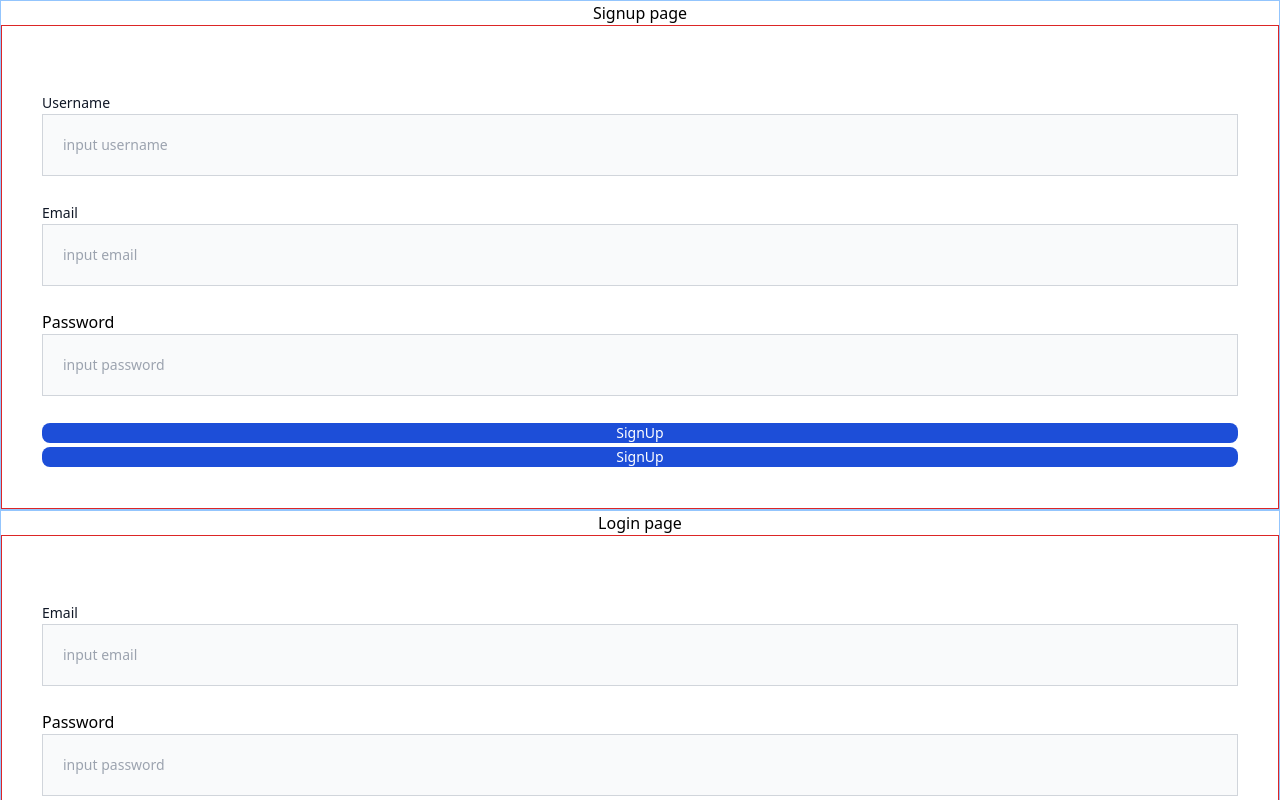
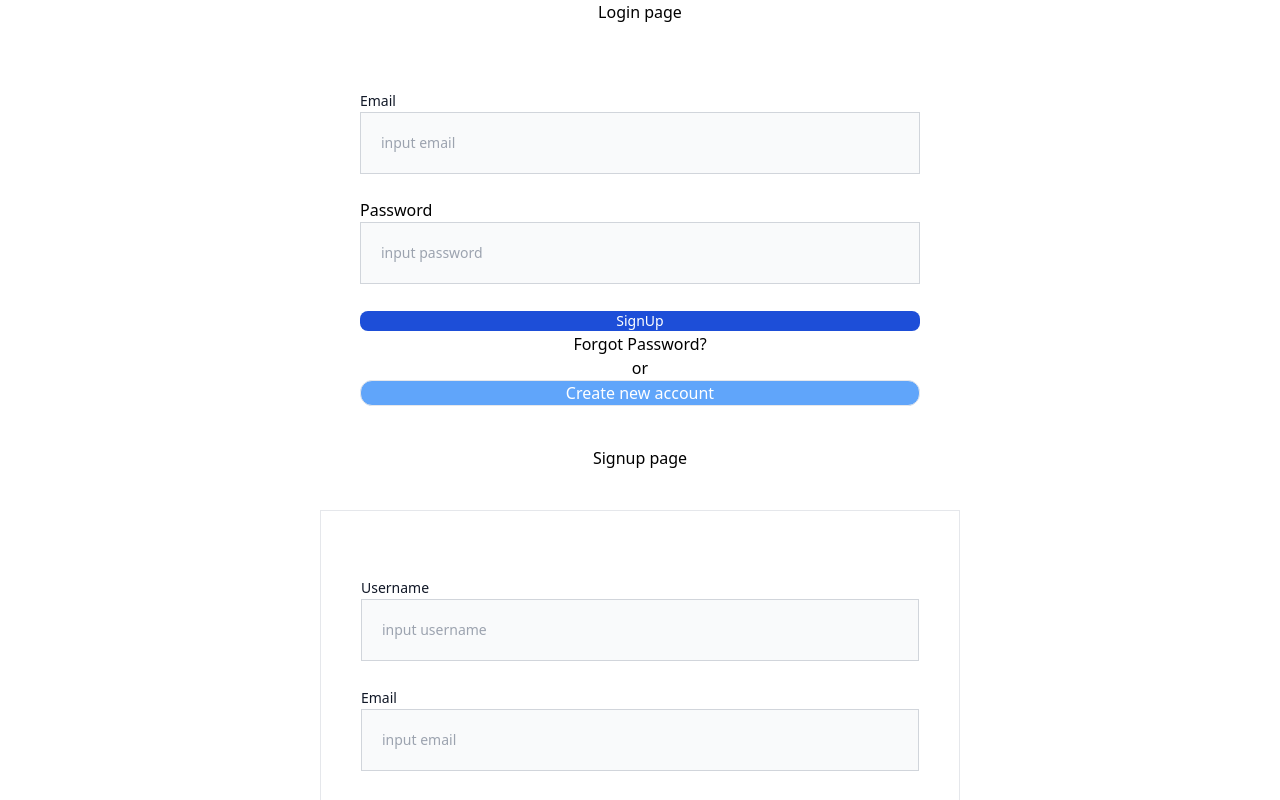
Before and after one commit to Folarh/social-app, a React (Vite) app: page / in a window 1280 px wide. Shown: the top 800 px of the page. Built offline with nearby package versions, Linux system fonts and the light colour scheme.

Commit message:
styled form

```diff
--- a/src/App.tsx
+++ b/src/App.tsx
@@ -6,8 +6,8 @@ import Signup from "./pages/signup/Signup";
 function App() {
   return (
     <>
+      <Login />
       <Signup />
-      <Login />
     </>
   );
 }
--- a/src/pages/login/Login.tsx
+++ b/src/pages/login/Login.tsx
@@ -18,9 +18,10 @@ export default function Login() {
     login(user.email, user.password);
   };
   return (
-    <div className=" flex-column justify-center items-center border border-blue-300">
+    <div className=" flex-column justify-center items-center ">
       <h1 className="text-center">Login page</h1>
-      <form className="border border-red-600 p-10 " onClick={handleSubmit}>
+      <form className=" p-10 w-1/2 mx-auto" onSubmit={handleSubmit}>
+        {/* FORM FOR EMAIL */}
         <div className="mb-6 mt-6">
           <label
             htmlFor="email"
@@ -32,13 +33,14 @@ export default function Login() {
             type="email"
             name="email"
             id="email"
+            value={user.email}
             onChange={(e) => setUser({ ...user, email: e.target.value })}
             placeholder="input email "
             className="bg-gray-50 border border-gray-300 text-gray-900 text-sm p-5 w-full focus:outline-none focus:border-blue-600"
             required
           />
         </div>
-
+        {/* FORM FOR EMAIL */}
         <div className="mb-6 ">
           <label htmlFor="password">Password</label>
           <input
@@ -46,6 +48,7 @@ export default function Login() {
             name="password"
             id="password"
             onChange={(e) => setUser({ ...user, password: e.target.value })}
+            value={user.password}
             placeholder="input password"
             className="bg-gray-50 border border-gray-300 text-gray-900 text-sm p-5  w-full focus:outline-none focus:border-blue-600"
             required
@@ -53,8 +56,15 @@ export default function Login() {
         </div>
 
         <button className="text-white bg-blue-700 hover:bg-blue-800 font-medium rounded-lg text-sm w-full px-5 text-center">
-          Login
+          SignUp
         </button>
+        <p className="text-center">Forgot Password?</p>
+
+        <p className="text-center">or</p>
+
+        <p className="text-center border border-solid bg-blue-400 text-white rounded-xl">
+          Create new account
+        </p>
         {error && <p>{error}</p>}
       </form>
     </div>
--- a/src/pages/signup/Signup.tsx
+++ b/src/pages/signup/Signup.tsx
@@ -1,6 +1,6 @@
 // import use signup hook
 import useSignup from "../../hooks/useSignup";
-import useLogout from "../../hooks/useLogout";
+// import useLogout from "../../hooks/useLogout";
 import { useState } from "react";
 
 interface User {
@@ -18,7 +18,7 @@ export default function Signup() {
 
   // custom sigup hook
   const { error, signup } = useSignup();
-  const { logout } = useLogout();
+  // const { logout } = useLogout();
 
   // function to help user submit form
   const handleSubmit = (e: React.FormEvent<HTMLFormElement>) => {
@@ -26,12 +26,15 @@ export default function Signup() {
     signup(user.email, user.password);
   };
   return (
-    <div className=" flex-column justify-center items-center border border-blue-300">
+    <div className=" flex-column justify-center items-center  ">
       <h1 className="text-center">Signup page</h1>
 
       {/* FORM INPUT  */}
-      <form className="border border-red-600 p-10" onSubmit={handleSubmit}>
-        <div className="mb-6 mt-6">
+      <form
+        className="border w-1/2 mx-auto mt-10 p-10 "
+        onSubmit={handleSubmit}
+      >
+        <div className="mb-6 mt-6  ">
           <label
             htmlFor="username"
             className="mb-2 text-sm  font-medium text-gray-900 "
@@ -86,12 +89,13 @@ export default function Signup() {
         <button className="text-white bg-blue-700 hover:bg-blue-800 font-medium rounded-lg text-sm w-full px-5 text-center">
           SignUp
         </button>
-        <button
+
+        {/* <button
           onClick={logout}
           className="text-white bg-blue-700 hover:bg-blue-800 font-medium rounded-lg text-sm w-full px-5 text-center"
         >
-          SignUp
-        </button>
+          Logout
+        </button> */}
         {error && <p>{error}</p>}
       </form>
     </div>
```
